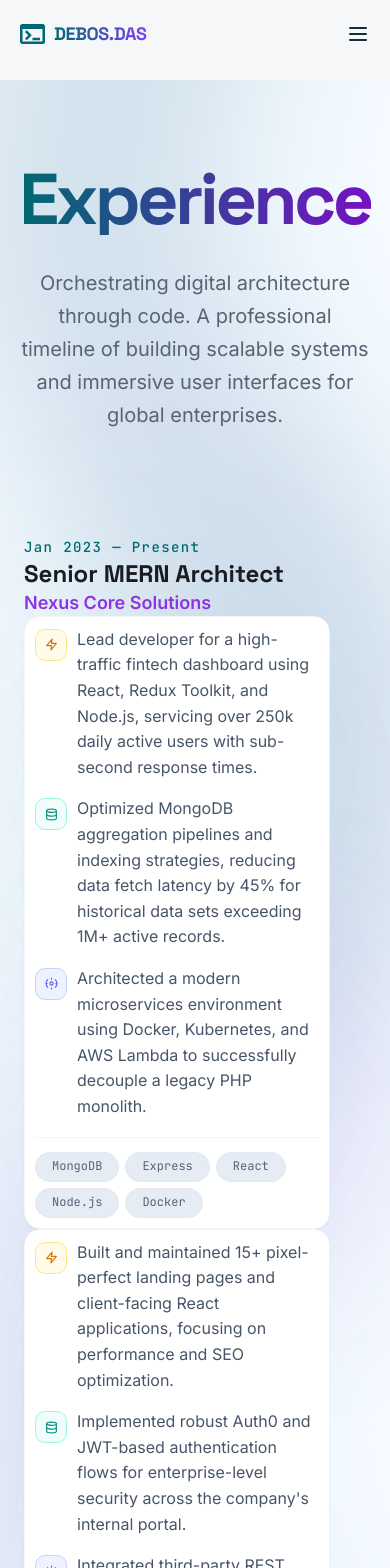
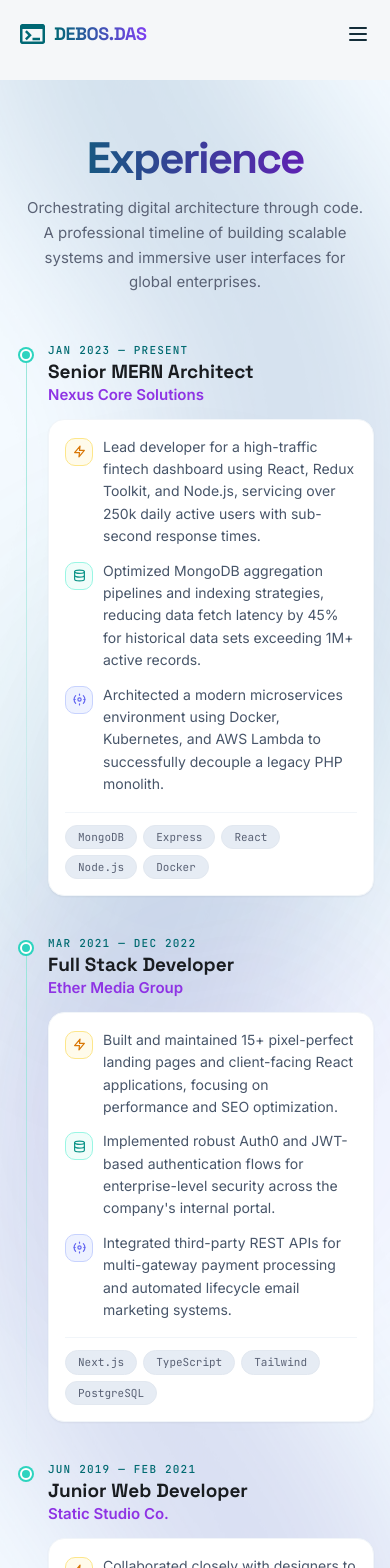
Before and after one commit to Debos602/new-portfolio, a React (Vite) app: page /experience in a window 390 px wide. Shown: the top 1568 px of the page. Built offline with nearby package versions, Linux system fonts and the light colour scheme; the HTML template or start-up script is replaced by a standard one; a web font is replaced by a local one.

Commit message:
experience page responsive done

```diff
--- a/src/pages/experience/Experience.tsx
+++ b/src/pages/experience/Experience.tsx
@@ -2,7 +2,7 @@ import { BoltIcon, DbIcon, GearIcon } from "@/components/Icons";
 import { useEffect, useRef } from "react";
 import { gsap } from "gsap";
 import { ScrollTrigger } from "gsap/ScrollTrigger";
-import bgShape from "@/assets/Background Wave Shape.png"
+import bgShape from "@/assets/Background Wave Shape.png";
 
 gsap.registerPlugin(ScrollTrigger);
 
@@ -78,20 +78,23 @@ const iconStyles = [
 ];
 
 export const Experience = () => {
-  const sectionRef    = useRef(null);
-  const headerRef     = useRef(null);
-  // Per-row refs: metaRef, dotRef, cardRef, lineRef
-  const rowRefs = useRef([]);   // rowRefs.current[idx] = { meta, dot, card, line }
+  const sectionRef = useRef(null);
+  const headerRef  = useRef(null);
 
-  const setRowRef = (idx, key) => (el) => {
-    if (!rowRefs.current[idx]) rowRefs.current[idx] = {};
-    rowRefs.current[idx][key] = el;
+  // Desktop refs: { meta, dot, card, line }
+  const desktopRowRefs = useRef([]);
+  const setDesktopRef  = (idx, key) => (el) => {
+    if (!desktopRowRefs.current[idx]) desktopRowRefs.current[idx] = {};
+    desktopRowRefs.current[idx][key] = el;
   };
 
   useEffect(() => {
     const ctx = gsap.context(() => {
+      // ── Only run timeline GSAP on md+ (768px) ──────────────────────
+      const mm = gsap.matchMedia();
 
-      // ── Header ─────────────────────────────────────────────────────
+      mm.add("(min-width: 768px)", () => {
+        // ── Header ───────────────────────────────────────────────────
         const [hTitle, hPara] = headerRef.current.children;
 
         gsap.fromTo(
@@ -113,28 +116,18 @@ export const Experience = () => {
           }
         );
 
-      // ── Timeline rows ──────────────────────────────────────────────
-      rowRefs.current.forEach((refs, idx) => {
+        // ── Timeline rows ─────────────────────────────────────────────
+        desktopRowRefs.current.forEach((refs, idx) => {
           if (!refs) return;
           const { meta, dot, card, line } = refs;
           const isEven = idx % 2 === 0;
 
           const tl = gsap.timeline({
-          scrollTrigger: {
-            trigger: dot,
-            start: "top 82%",
-            once: true,
-          },
+            scrollTrigger: { trigger: dot, start: "top 82%", once: true },
           });
 
-        // dot scales in first
-        tl.fromTo(
-          dot,
-          { scale: 0, opacity: 0 },
-          { scale: 1, opacity: 1, duration: 0.4, ease: "back.out(2)" }
-        );
+          tl.fromTo(dot,  { scale: 0, opacity: 0 }, { scale: 1, opacity: 1, duration: 0.4, ease: "back.out(2)" });
 
-        // line grows downward
           if (line) {
             tl.fromTo(
               line,
@@ -144,7 +137,6 @@ export const Experience = () => {
             );
           }
 
-        // meta slides in from its side
           tl.fromTo(
             meta,
             { opacity: 0, x: isEven ? 28 : -28 },
@@ -152,7 +144,6 @@ export const Experience = () => {
             "-=0.4"
           );
 
-        // card slides in from opposite side
           tl.fromTo(
             card,
             { opacity: 0, x: isEven ? -32 : 32, y: 10 },
@@ -160,7 +151,6 @@ export const Experience = () => {
             "-=0.45"
           );
 
-        // tags stagger inside the card
           const tags = card?.querySelectorAll(".tag-item");
           if (tags?.length) {
             tl.fromTo(
@@ -171,7 +161,7 @@ export const Experience = () => {
             );
           }
         });
-
+      });
     }, sectionRef);
 
     return () => ctx.revert();
@@ -180,37 +170,124 @@ export const Experience = () => {
   return (
     <div
       ref={sectionRef}
-      className="relative min-h-screen w-full flex flex-col items-center px-6 pt-[83px] pb-[120px] overflow-hidden bg-[#F4FAFF]"
-      style={{ backgroundImage: `url('${bgShape}')`, backgroundRepeat: "no-repeat", backgroundPosition: "center"}}
+      className="relative min-h-screen w-full flex flex-col items-center px-4 sm:px-6 pt-14 md:pt-[83px] pb-16 md:pb-[120px] overflow-hidden bg-[#F4FAFF]"
+      style={{
+        backgroundImage: `url('${bgShape}')`,
+        backgroundRepeat: "no-repeat",
+        backgroundPosition: "center",
+      }}
     >
       {/* Background glows */}
       <div className="pointer-events-none absolute left-[-80px] top-[440px] w-[520px] h-[520px] rounded-full bg-[#006A71] opacity-[0.05] blur-[90px]" />
       <div className="pointer-events-none absolute right-[-60px] top-[820px] w-[420px] h-[420px] rounded-full bg-[#8E33E4] opacity-[0.05] blur-[90px]" />
 
-      {/* Header */}
-      <div ref={headerRef} className="text-center mb-[96px] max-w-[768px]">
-        <h1
-          className="text-[72px] font-bold leading-[1] tracking-[-3.6px] bg-gradient-to-r from-[#006A71] to-[#7511C3] bg-clip-text text-transparent mb-[32px] font-heading"
-        >
+      {/* ── Header ──────────────────────────────────────────────────── */}
+      <div ref={headerRef} className="text-center mb-12 md:mb-[96px] max-w-[768px] w-full">
+        <h1 className="text-[44px] sm:text-[56px] md:text-[72px] font-bold leading-[1] tracking-[-2px] md:tracking-[-3.6px] bg-gradient-to-r from-[#006A71] to-[#7511C3] bg-clip-text text-transparent mb-4 md:mb-[32px] font-heading">
           Experience
         </h1>
-        <p className="text-[20px] leading-[1.65] text-[#5A6275]">
+        <p className="text-[15px] sm:text-[17px] md:text-[20px] leading-[1.65] text-[#5A6275] px-2 md:px-0">
           Orchestrating digital architecture through code. A professional timeline of
           building scalable systems and immersive user interfaces for global enterprises.
         </p>
       </div>
 
-      {/* Timeline */}
+      {/* ── Timeline ────────────────────────────────────────────────── */}
       <div className="w-full md:container mx-auto relative">
         {experiences.map((exp, idx) => {
-          const isEven = idx % 2 === 0;
+          const isEven      = idx % 2 === 0;
+          const isLastItem  = idx === experiences.length - 1;
 
-          const metaBlock = (align) => (
+          // ── Shared card content (used in both mobile & desktop) ────
+          const cardInner = (
+            <>
+              <div className="flex flex-col gap-3 md:gap-[16px]">
+                {exp.highlights.map((h, i) => (
+                  <div key={i} className="flex gap-2.5 md:gap-[10px] items-start">
                     <div
-              ref={setRowRef(idx, "meta")}
-              className={`pt-2.5 pr-0 ${
-                align === "right" ? "md:pr-9 text-right" : "md:pl-9 text-left"
-              }`}
+                      className={`w-7 h-7 md:w-8 md:h-8 rounded-md flex items-center justify-center shrink-0 mt-0.5 border
+                        ${iconStyles[i].bg} ${iconStyles[i].border} ${iconStyles[i].color}`}
+                    >
+                      {iconMap[h.icon]}
+                    </div>
+                    <p className="text-[14px] md:text-[16px] leading-[1.6] font-normal text-slate-600">
+                      {h.text}
+                    </p>
+                  </div>
+                ))}
+              </div>
+              <div className="flex flex-wrap gap-1.5 mt-4 md:mt-[18px] pt-3 md:pt-3.5 border-t border-slate-100">
+                {exp.tags.map((tag) => (
+                  <span
+                    key={tag}
+                    className="tag-item text-[11px] md:text-[12px] leading-[1.3] font-mono font-normal text-[#5A6275] bg-[#E6ECF4] border border-slate-200 rounded-full px-3 md:px-[16px] py-1 md:py-[6px]"
+                  >
+                    {tag}
+                  </span>
+                ))}
+              </div>
+            </>
+          );
+
+          return (
+            <div key={idx}>
+              {/* ════════════════════════════════════════════════════════
+                  MOBILE LAYOUT  (< md)
+                  Left-rail timeline: dot + line on left, content on right
+              ════════════════════════════════════════════════════════ */}
+              <div className="flex md:hidden gap-4 pb-2">
+                {/* Left rail */}
+                <div className="flex flex-col items-center ml-1 shrink-0">
+                  <div
+                    className="w-3 h-3 rounded-full bg-teal-400 mt-1.5 z-10 shrink-0"
+                    style={{ border: "2.5px solid #fff", boxShadow: "0 0 0 2px #2dd4bf" }}
+                  />
+                  {!isLastItem && (
+                    <div
+                      className="w-px flex-1 min-h-[12px]"
+                      style={{
+                        background: "linear-gradient(to bottom, #99e6da 0%, transparent 100%)",
+                      }}
+                    />
+                  )}
+                </div>
+
+                {/* Right content */}
+                <div className="flex-1 pb-8">
+                  {/* Meta */}
+                  <div className="mb-3">
+                    <p className="font-mono text-[#006A71] font-medium text-[11px] leading-[1.4] tracking-[1.2px] uppercase">
+                      {exp.period}
+                    </p>
+                    <p className="text-[19px] font-bold text-[#191C20] leading-[1.25] font-heading mt-0.5">
+                      {exp.role}
+                    </p>
+                    <p className="text-[15px] font-semibold text-[#8E33E4] leading-[1.5]">
+                      {exp.company}
+                    </p>
+                  </div>
+
+                  {/* Card */}
+                  <div className="bg-white rounded-2xl border border-slate-100 p-4 shadow-sm">
+                    {cardInner}
+                  </div>
+                </div>
+              </div>
+
+              {/* ════════════════════════════════════════════════════════
+                  DESKTOP LAYOUT  (md+)
+                  Alternating 3-col grid with GSAP animations
+              ════════════════════════════════════════════════════════ */}
+              <div
+                className="hidden md:grid items-center"
+                style={{ gridTemplateColumns: "1fr 40px 1fr" }}
+              >
+                {isEven ? (
+                  <>
+                    {/* META — left */}
+                    <div
+                      ref={setDesktopRef(idx, "meta")}
+                      className="pt-2.5 pr-9 text-right"
                     >
                       <p className="font-mono text-[#006A71] font-medium text-[14px] leading-[1.4] tracking-[1.4px]">
                         {exp.period}
@@ -218,81 +295,79 @@ export const Experience = () => {
                       <p className="text-[24px] font-bold text-[#191C20] leading-[1.3] font-heading">
                         {exp.role}
                       </p>
-              <p className="text-[18px] font-semibold text-[#8E33E4] leading-[1.5]">{exp.company}</p>
+                      <p className="text-[18px] font-semibold text-[#8E33E4] leading-[1.5]">
+                        {exp.company}
+                      </p>
                     </div>
-          );
 
-          const centerDot = (
+                    {/* DOT + LINE — center */}
                     <div className="flex flex-col items-center">
                       <div
-                ref={setRowRef(idx, "dot")}
+                        ref={setDesktopRef(idx, "dot")}
                         className="w-3 h-3 rounded-full bg-teal-400 mt-3.5 z-10 shrink-0"
                         style={{ border: "2.5px solid #fff", boxShadow: "0 0 0 2px #2dd4bf" }}
                       />
                       <div
-                ref={setRowRef(idx, "line")}
+                        ref={setDesktopRef(idx, "line")}
                         className="w-px flex-1 min-h-[160px]"
-                style={{ background: "linear-gradient(to bottom, #99e6da 0%, transparent 100%)" }}
+                        style={{
+                          background:
+                            "linear-gradient(to bottom, #99e6da 0%, transparent 100%)",
+                        }}
                       />
                     </div>
-          );
 
-          const cardBlock = (side) => (
-            <div
-              ref={setRowRef(idx, "card")}
-              className={`pl-0 md:pt-1 ${side === "right" ? "md:pl-9" : "pr-9"}`}
-            >
-              <div className="bg-white rounded-2xl border border-slate-100 p-[10px] md:p-[32px] shadow-sm">
-                <div className="flex flex-col gap-[16px]">
-                  {exp.highlights.map((h, i) => (
-                    <div key={i} className="flex gap-[10px] items-start">
-                      <div
-                        className={`w-8 h-8 rounded-md flex items-center justify-center shrink-0 mt-0.5 border
-                          ${iconStyles[i].bg} ${iconStyles[i].border} ${iconStyles[i].color}`}
-                      >
-                        {iconMap[h.icon]}
-                      </div>
-                      <p className="text-[16px] leading-[1.6] font-normal text-slate-600">{h.text}</p>
-                    </div>
-                  ))}
-                </div>
-                <div className="flex flex-wrap gap-1.5 mt-[18px] pt-3.5 border-t border-slate-100">
-                  {exp.tags.map((tag) => (
-                    <span
-                      key={tag}
-                      className="tag-item text-[12px] leading-[1.3] font-mono font-normal text-[#5A6275] bg-[#E6ECF4] border border-slate-200 rounded-full px-[16px] py-[6px]"
-                    >
-                      {tag}
-                    </span>
-                  ))}
+                    {/* CARD — right */}
+                    <div ref={setDesktopRef(idx, "card")} className="md:pt-1 pl-9">
+                      <div className="bg-white rounded-2xl border border-slate-100 p-[32px] shadow-sm">
+                        {cardInner}
                       </div>
                     </div>
-            </div>
-          );
-
-          return (
-            <div
-              key={idx}
-              className="md:grid items-center"
-              style={{ gridTemplateColumns: "1fr 40px 1fr", }}
-            >
-              {isEven ? (
-                <>
-                  {metaBlock("left md:right")}
-                 <div className="hidden md:block">
-                   {centerDot}
-                 </div>
-                  {cardBlock("left md:right")}
                   </>
                 ) : (
                   <>
-                  {cardBlock("right md:left")}
-                  <div className="hidden md:block" >
-                     {centerDot}
+                    {/* CARD — left */}
+                    <div ref={setDesktopRef(idx, "card")} className="md:pt-1 pr-9">
+                      <div className="bg-white rounded-2xl border border-slate-100 p-[32px] shadow-sm">
+                        {cardInner}
                       </div>
-                  {metaBlock("rightmd:left")}
+                    </div>
+
+                    {/* DOT + LINE — center */}
+                    <div className="flex flex-col items-center">
+                      <div
+                        ref={setDesktopRef(idx, "dot")}
+                        className="w-3 h-3 rounded-full bg-teal-400 mt-3.5 z-10 shrink-0"
+                        style={{ border: "2.5px solid #fff", boxShadow: "0 0 0 2px #2dd4bf" }}
+                      />
+                      <div
+                        ref={setDesktopRef(idx, "line")}
+                        className="w-px flex-1 min-h-[160px]"
+                        style={{
+                          background:
+                            "linear-gradient(to bottom, #99e6da 0%, transparent 100%)",
+                        }}
+                      />
+                    </div>
+
+                    {/* META — right */}
+                    <div
+                      ref={setDesktopRef(idx, "meta")}
+                      className="pt-2.5 pl-9 text-left"
+                    >
+                      <p className="font-mono text-[#006A71] font-medium text-[14px] leading-[1.4] tracking-[1.4px]">
+                        {exp.period}
+                      </p>
+                      <p className="text-[24px] font-bold text-[#191C20] leading-[1.3] font-heading">
+                        {exp.role}
+                      </p>
+                      <p className="text-[18px] font-semibold text-[#8E33E4] leading-[1.5]">
+                        {exp.company}
+                      </p>
+                    </div>
                   </>
                 )}
+              </div>
             </div>
           );
         })}
```
Lines whose indentation alone changed are shown as unchanged.
